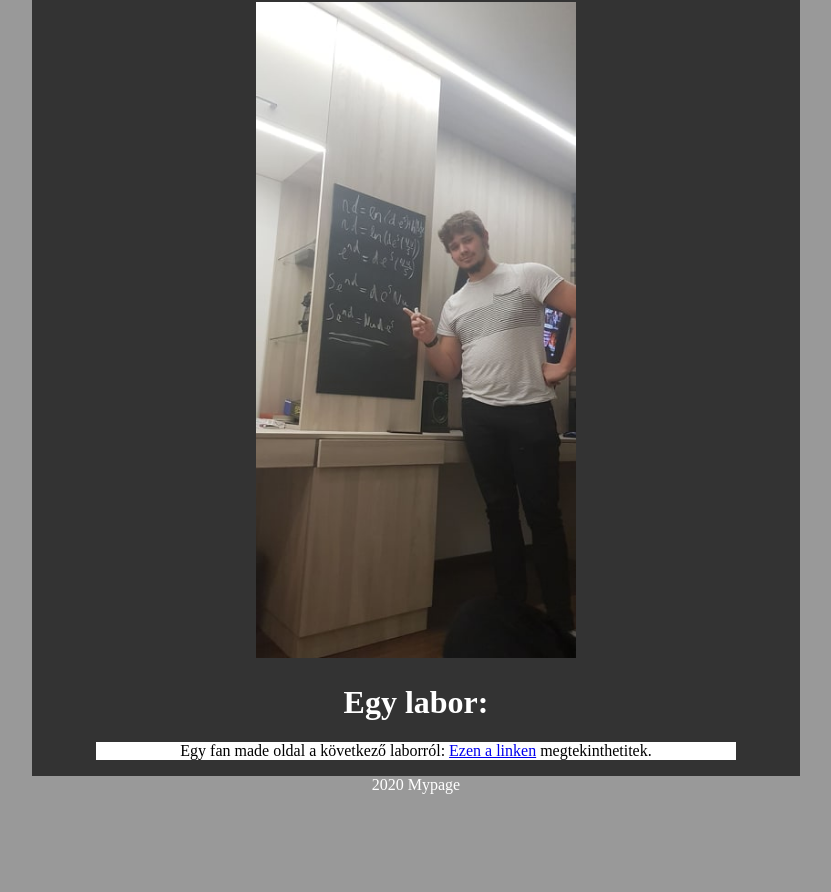
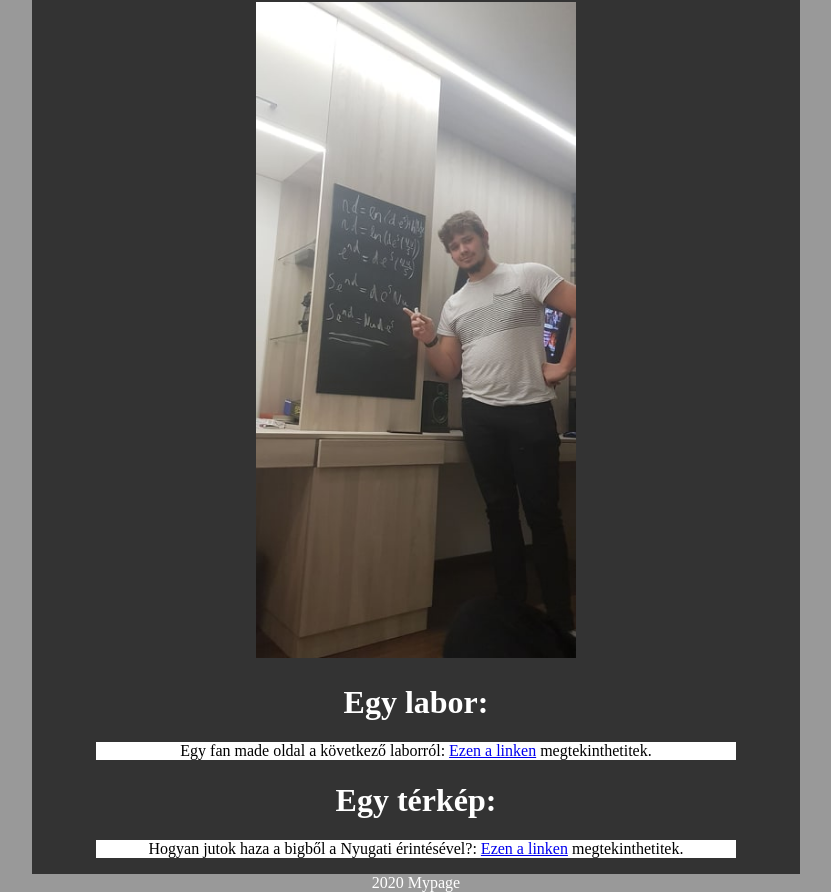
Before and after one commit to pjanos998/pjanos998.github.io, a plain HTML site: page index.html in a window 1280 px wide. Shown: the part 78-970 px from the top of the page, without its empty margins (224-1055 px from the left). Before the commit the page ends 872 px from the top, so only its background shows below. Drawn offline with Linux system fonts and the light colour scheme.

Commit message:
Update index.html

```diff
--- a/index.html
+++ b/index.html
@@ -20,6 +20,13 @@
                     Egy fan made oldal a következő laborról: <a href="labor.html"> Ezen a linken</a> megtekinthetitek.
                 </p>
 
+		<h1>
+                    Egy térkép:
+                </h1>
+                <p class="pharagraph">
+                    Hogyan jutok haza a bigből a Nyugati érintésével?: <a href="route_map1.html"> Ezen a linken</a> megtekinthetitek.
+                </p>
+
             </div>
 
 		</div>
```
